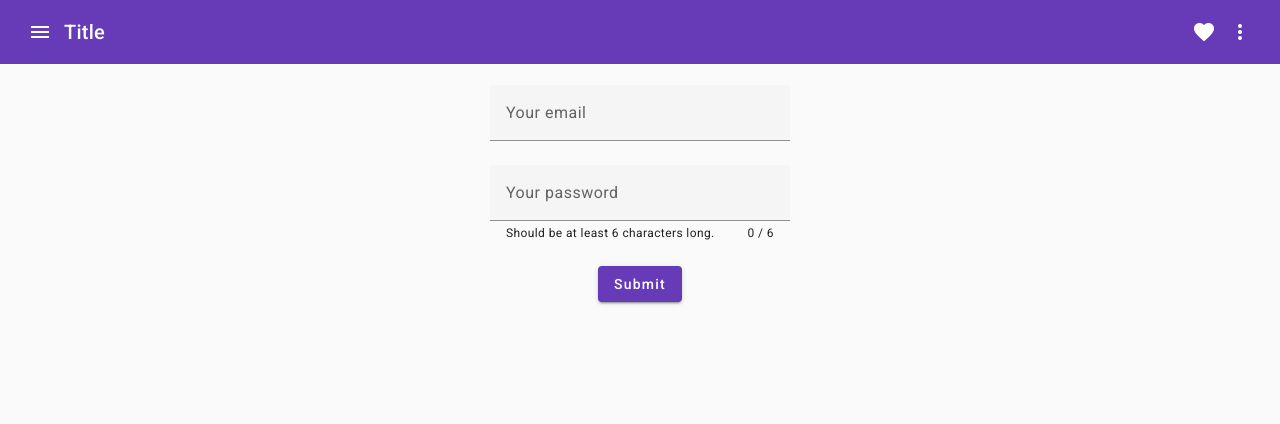
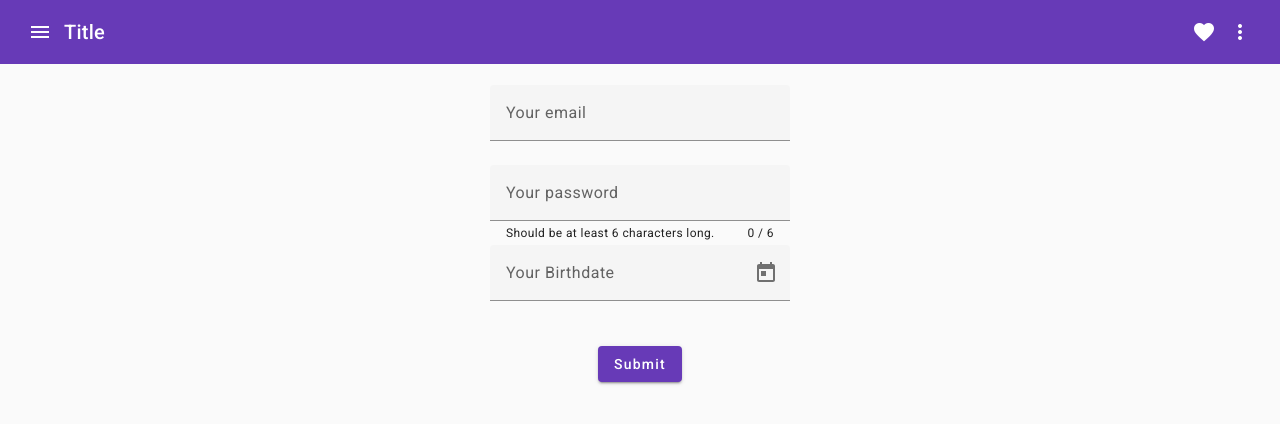
Before and after one commit to TraianAlex/ang-material, an Angular app: page /signup in a window 1280 px wide. Shown: the top 424 px of the page. Built offline with nearby package versions, Linux system fonts and the light colour scheme.

Commit message:
datepicker added in auth

```diff
--- a/src/app/auth/signup/signup.component.html
+++ b/src/app/auth/signup/signup.component.html
@@ -34,6 +34,13 @@
         </mat-form-field>
       </mat-grid-tile>
       <mat-grid-tile>
+        <mat-form-field>
+          <input matInput placeholder="Your Birthdate" [matDatepicker]="picker" [max]="maxDate" />
+          <mat-datepicker-toggle matSuffix [for]="picker"></mat-datepicker-toggle>
+          <mat-datepicker #picker></mat-datepicker>
+        </mat-form-field>
+      </mat-grid-tile>
+      <mat-grid-tile>
         <button type="submit" mat-raised-button color="primary">Submit</button>
       </mat-grid-tile>
     </mat-grid-list>
--- a/src/app/auth/signup/signup.component.scss
+++ b/src/app/auth/signup/signup.component.scss
@@ -3,7 +3,7 @@ section {
 }
 
 mat-grid-list {
-  height: 30vh;
+  height: 40vh;
 }
 
 mat-form-field {
--- a/src/app/auth/signup/signup.component.ts
+++ b/src/app/auth/signup/signup.component.ts
@@ -1,4 +1,4 @@
-import { Component } from '@angular/core';
+import { Component, OnInit } from '@angular/core';
 import { NgForm } from '@angular/forms';
 
 @Component({
@@ -6,7 +6,14 @@ import { NgForm } from '@angular/forms';
   templateUrl: './signup.component.html',
   styleUrls: ['./signup.component.scss'],
 })
-export class SignupComponent {
+export class SignupComponent implements OnInit {
+  maxDate!: Date;
+
+  ngOnInit(): void {
+    this.maxDate = new Date();
+    this.maxDate.setFullYear(this.maxDate.getFullYear() - 18);
+  }
+
   onSubmit(form: NgForm) {
     console.log(form);
   }
--- a/src/app/material.module.ts
+++ b/src/app/material.module.ts
@@ -10,6 +10,8 @@ import { MatMenuModule } from '@angular/material/menu';
 import { MatFormFieldModule } from '@angular/material/form-field';
 import { MatInputModule } from '@angular/material/input';
 import { MatGridListModule } from '@angular/material/grid-list';
+import { MatDatepickerModule } from '@angular/material/datepicker';
+import { MatNativeDateModule } from '@angular/material/core';
 
 @NgModule({
   declarations: [],
@@ -23,6 +25,8 @@ import { MatGridListModule } from '@angular/material/grid-list';
     MatFormFieldModule,
     MatInputModule,
     MatGridListModule,
+    MatDatepickerModule,
+    MatNativeDateModule,
   ],
   exports: [
     CommonModule,
@@ -34,6 +38,8 @@ import { MatGridListModule } from '@angular/material/grid-list';
     MatFormFieldModule,
     MatInputModule,
     MatGridListModule,
+    MatDatepickerModule,
+    MatNativeDateModule,
   ],
 })
 export class MaterialModule {}
```
